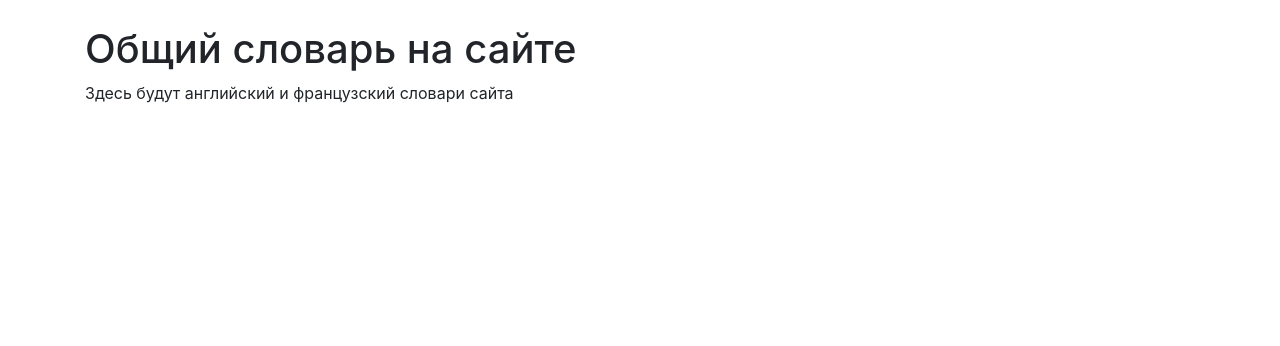
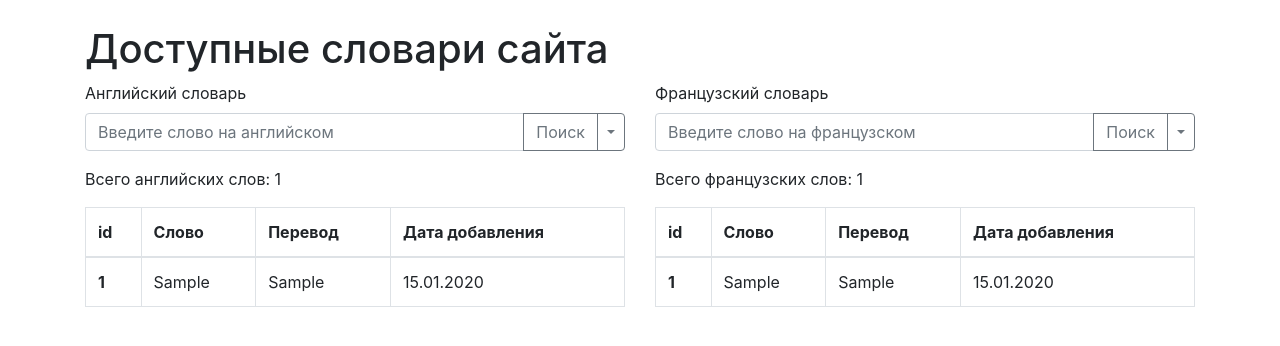
Before and after one commit to KaterusiaFX/deja_vu_words, a Flask app: page /dictionary/ in a window 1280 px wide. Shown: the part 56-402 px from the top of the page. Run offline with Flask 2, Linux system fonts and the light colour scheme; a user stored in the database is signed in; tables that the repository leaves empty hold one stand-in row (values such as "Sample post"); some libraries are stand-ins or nearby versions.

Commit message:
Добавлен шаблон для отображения общих (не персональных) словарей - только для админов.

```diff
--- a/webapp/dictionary/views.py
+++ b/webapp/dictionary/views.py
@@ -8,5 +8,16 @@ blueprint = Blueprint('dictionary', __name__, url_prefix='/dictionary')
 @blueprint.route('/')
 @admin_required
 def dictionary_index():
-    title = "Общий словарь на сайте"
-    return render_template('dictionary/dictionary_index.html', page_title=title)
+    title = "Доступные словари сайта"
+    english_words = EnglishWord.query.order_by(EnglishWord.word_itself).all()
+    english_words_sum = len(EnglishWord.query.order_by(EnglishWord.word_itself).all())
+    french_words = FrenchWord.query.order_by(FrenchWord.word_itself).all()
+    french_words_sum = len(FrenchWord.query.order_by(FrenchWord.word_itself).all())
+    return render_template(
+        'dictionary/dictionary_index.html',
+        page_title=title,
+        english_list=english_words,
+        english_list_len=english_words_sum,
+        french_list=french_words,
+        french_list_len=french_words_sum,
+        )
--- a/webapp/templates/dictionary/dictionary_index.html
+++ b/webapp/templates/dictionary/dictionary_index.html
@@ -3,6 +3,95 @@
 {% block content %}
     <div class="container">
     <h1>{{ page_title }}</h1>
-        Здесь будут английский и французский словари сайта
+        <div class='row'>
+            <div class='col-6'>
+                <form>
+                    <div class="form-group">
+                        <label for="exampleFormControlInput1">Английский словарь</label>
+                        <div class="input-group">
+                            <input type="text" class="form-control" aria-label="Text input with segmented dropdown button" placeholder="Введите слово на английском">
+                            <div class="input-group-append">
+                                <button type="button" class="btn btn-outline-secondary">Поиск</button>
+                                <button type="button" class="btn btn-outline-secondary dropdown-toggle dropdown-toggle-split" data-toggle="dropdown" aria-haspopup="true" aria-expanded="false">
+                                <span class="sr-only">Toggle Dropdown</span>
+                                </button>
+                                <div class="dropdown-menu">
+                                <a class="dropdown-item" href="#">Все слова</a>
+                                <div role="separator" class="dropdown-divider"></div>
+                                <a class="dropdown-item" href="#">Слова на изучении</a>
+                                <a class="dropdown-item" href="#">Изученные слова</a>
+                                <a class="dropdown-item" href="#">Слова для напоминания</a>
+                                </div>
+                            </div>
+                        </div>
+                    </div>
+                </form>
+                <p>Всего английских слов: {{ english_list_len }}</p>
+                <table class="table table-bordered">
+                <thead>
+                    <tr>
+                    <th scope="col">id</th>
+                    <th scope="col">Слово</th>
+                    <th scope="col">Перевод</th>
+                    <th scope="col">Дата добавления</th>
+                    </tr>
+                </thead>
+                {% for word in english_list %}
+                <tbody>
+                    <tr>
+                    <th scope="row">{{ word.id }}</th>
+                    <td>{{ word.word_itself }}</td>
+                    <td>{{ word.translation_rus }}</td>
+                    <td>{{ word.imported_time.strftime('%d.%m.%Y') }}</td>
+                    </tr>
+                </tbody>
+                {% endfor %}
+                </table>
+            </div>
+            <div class='col-6'>
+                <form>
+                    <div class="form-group">
+                        <label for="exampleFormControlInput1">Французский словарь</label>
+                        <div class="input-group">
+                            <input type="text" class="form-control" aria-label="Text input with segmented dropdown button" placeholder="Введите слово на французском">
+                            <div class="input-group-append">
+                                <button type="button" class="btn btn-outline-secondary">Поиск</button>
+                                <button type="button" class="btn btn-outline-secondary dropdown-toggle dropdown-toggle-split" data-toggle="dropdown" aria-haspopup="true" aria-expanded="false">
+                                <span class="sr-only">Toggle Dropdown</span>
+                                </button>
+                                <div class="dropdown-menu">
+                                <a class="dropdown-item" href="#">Все слова</a>
+                                <div role="separator" class="dropdown-divider"></div>
+                                <a class="dropdown-item" href="#">Слова на изучении</a>
+                                <a class="dropdown-item" href="#">Изученные слова</a>
+                                <a class="dropdown-item" href="#">Слова для напоминания</a>
+                                </div>
+                            </div>
+                        </div>
+                    </div>
+                </form>
+                <p>Всего французских слов: {{ french_list_len }}</p>
+                <table class="table table-bordered">
+                <thead>
+                    <tr>
+                    <th scope="col">id</th>
+                    <th scope="col">Слово</th>
+                    <th scope="col">Перевод</th>
+                    <th scope="col">Дата добавления</th>
+                    </tr>
+                </thead>
+                {% for word in french_list %}
+                <tbody>
+                    <tr>
+                    <th scope="row">{{ word.id }}</th>
+                    <td>{{ word.word_itself }}</td>
+                    <td>{{ word.translation_rus }}</td>
+                    <td>{{ word.imported_time.strftime('%d.%m.%Y') }}</td>
+                    </tr>
+                </tbody>
+                {% endfor %}
+                </table>
+            </div>
+        </div>
     </div>
 {% endblock %}
```
